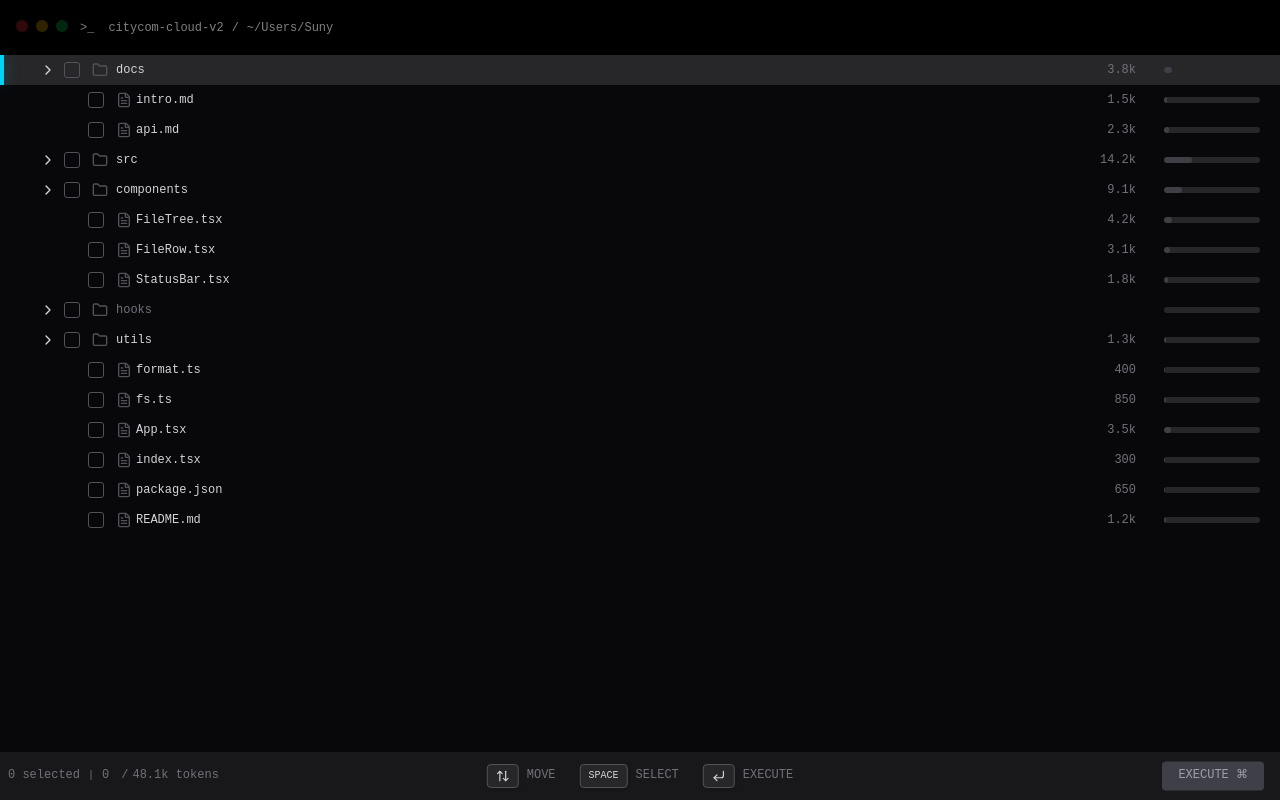
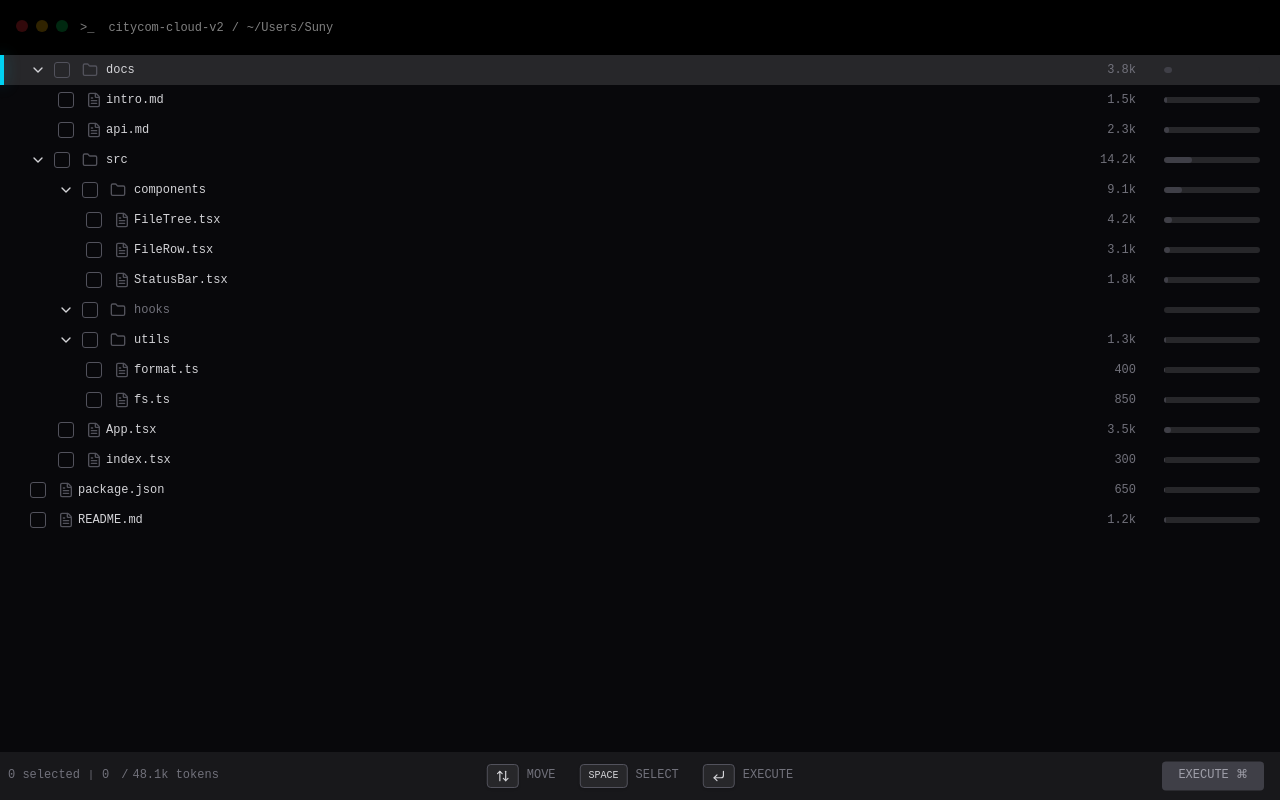
Before and after one commit to Sinzybo/file-explorer2, a React (Vite) app: page / in a window 1280 px wide. Built offline with nearby package versions, Linux system fonts and the light colour scheme.

Commit message:
initial commit

```diff
--- a/src/App.tsx
+++ b/src/App.tsx
@@ -7,12 +7,17 @@ import {
   ArrowUpDown,
   CornerDownLeft,
   FileText,
+  ChevronDown,
 } from "lucide-react";
 import { entries } from "./const.ts";
 import { useEffect, useState, type KeyboardEvent } from "react";
 
 export default function App() {
   const [selectedFileCharCount, setSelectedFileCharCount] = useState<number>(0);
+  const [expandState, setExpandState] = useState<boolean[]>(
+    entries.map(() => true),
+  );
+
   const [checkedState, setCheckedState] = useState<boolean[]>(
     entries.map(() => false),
   );
@@ -53,22 +58,22 @@ export default function App() {
 
   useEffect(() => {
     const handleKeyDown = (event: any) => {
-      if(event.key === "ArrowDown") {
+      if (event.key === "ArrowDown") {
         setHighlighted((prev) => {
-          if(prev === entries.length - 1 ) {
-           return 0
+          if (prev === entries.length - 1) {
+            return 0;
           } else {
-            return prev + 1
+            return prev + 1;
           }
-        })
-      } else if(event.key === "ArrowUp") {
+        });
+      } else if (event.key === "ArrowUp") {
         setHighlighted((prev) => {
-          if(prev === 0 ) {
-            return entries.length - 1
+          if (prev === 0) {
+            return entries.length - 1;
           } else {
-            return prev - 1
+            return prev - 1;
           }
-        })
+        });
       } else if (event.key === " ") {
         event.preventDefault();
         const newArray = [...checkedState];
@@ -100,10 +105,26 @@ export default function App() {
         </div>
       </div>
       {entries.map((obj, index) => {
+        const pathParts = obj.path.split("/");
+        const depth = pathParts.length - 1;
+        const ancestors: string[] = [];
+        for (let i = 0; i < pathParts.length - 1; i++) {
+          ancestors.push(pathParts.slice(0, i + 1).join("/"));
+        }
+        for (let ancestorsPart of ancestors) {
+          const ancestorIndex = entries.findIndex(
+            (entry) => entry.path === ancestorsPart,
+          );
+          if (ancestorIndex !== -1 && !expandState[ancestorIndex]) {
+            return null;
+          }
+        }
+
         return (
           <div
             key={obj.path}
-            className={`pl-10 flex items-center py-1.5 relative hover:bg-zinc-900 cursor-pointer select-none ${highlighted === index ? "bg-zinc-800" : ""}`}
+            className={` flex items-center py-1.5 relative hover:bg-zinc-900 cursor-pointer select-none ${highlighted === index ? "bg-zinc-800" : ""} `}
+            style={{ paddingLeft: `${30 + depth * 28}px` }}
             onClick={() => {
               const newArray = [...checkedState];
               newArray[index] = !newArray[index];
@@ -113,21 +134,46 @@ export default function App() {
             {highlighted === index && (
               <div className="absolute left-0 top-0 bottom-0 w-1 bg-cyan-400 shadow-[0_0_15px_rgba(6,182,212,0.4)] z-10"></div>
             )}
-            {!obj.isFile && (
-              <ChevronRight size={16} className="mr-2 text-[#D4D4D8]" />
-            )}
+            {!obj.isFile &&
+              (expandState[index] ? (
+                <ChevronDown
+                  size={16}
+                  className="mr-2 text-[#D4D4D8]"
+                  onClick={(event) => {
+                    event.stopPropagation();
+                    const newArray = [...expandState];
+                    newArray[index] = !newArray[index];
+                    setExpandState(newArray);
+                  }}
+                />
+              ) : (
+                <ChevronRight
+                  size={16}
+                  className="mr-2 text-[#D4D4D8]"
+                  onClick={(event) => {
+                    event.stopPropagation();
+                    const newArray = [...expandState];
+                    newArray[index] = !newArray[index];
+                    setExpandState(newArray);
+                  }}
+                />
+              ))}
 
             {obj.isFile ? (
               <div
-                className={`w-4 h-4 mr-3 flex items-center justify-center border rounded-[3px] transition-all duration-200 ml-12 ${checkedState[index] ? "bg-[#23363C] border-[#06B6D4]" : "border-zinc-600"}`}
+                className={`w-4 h-4 mr-3 flex items-center justify-center border rounded-[3px] transition-all duration-200 ${checkedState[index] ? "bg-[#23363C] border-[#06B6D4]" : "border-zinc-600"}`}
               >
-                {checkedState[index] && <Check size={12} className="text-[#06B6D4]" strokeWidth={3} />}
+                {checkedState[index] && (
+                  <Check size={12} className="text-[#06B6D4]" strokeWidth={3} />
+                )}
               </div>
             ) : (
               <div
                 className={`w-4 h-4 mr-3 flex items-center justify-center border rounded-[3px] transition-all duration-200 ${checkedState[index] ? "bg-[#23363C] border-[#06B6D4]" : "border-zinc-600"}`}
               >
-                {checkedState[index] && <Check size={12} className="text-[#06B6D4]" strokeWidth={3} />}
+                {checkedState[index] && (
+                  <Check size={12} className="text-[#06B6D4]" strokeWidth={3} />
+                )}
               </div>
             )}
 
```
Also changed, not shown: src/const.ts (line endings or trailing spaces).
